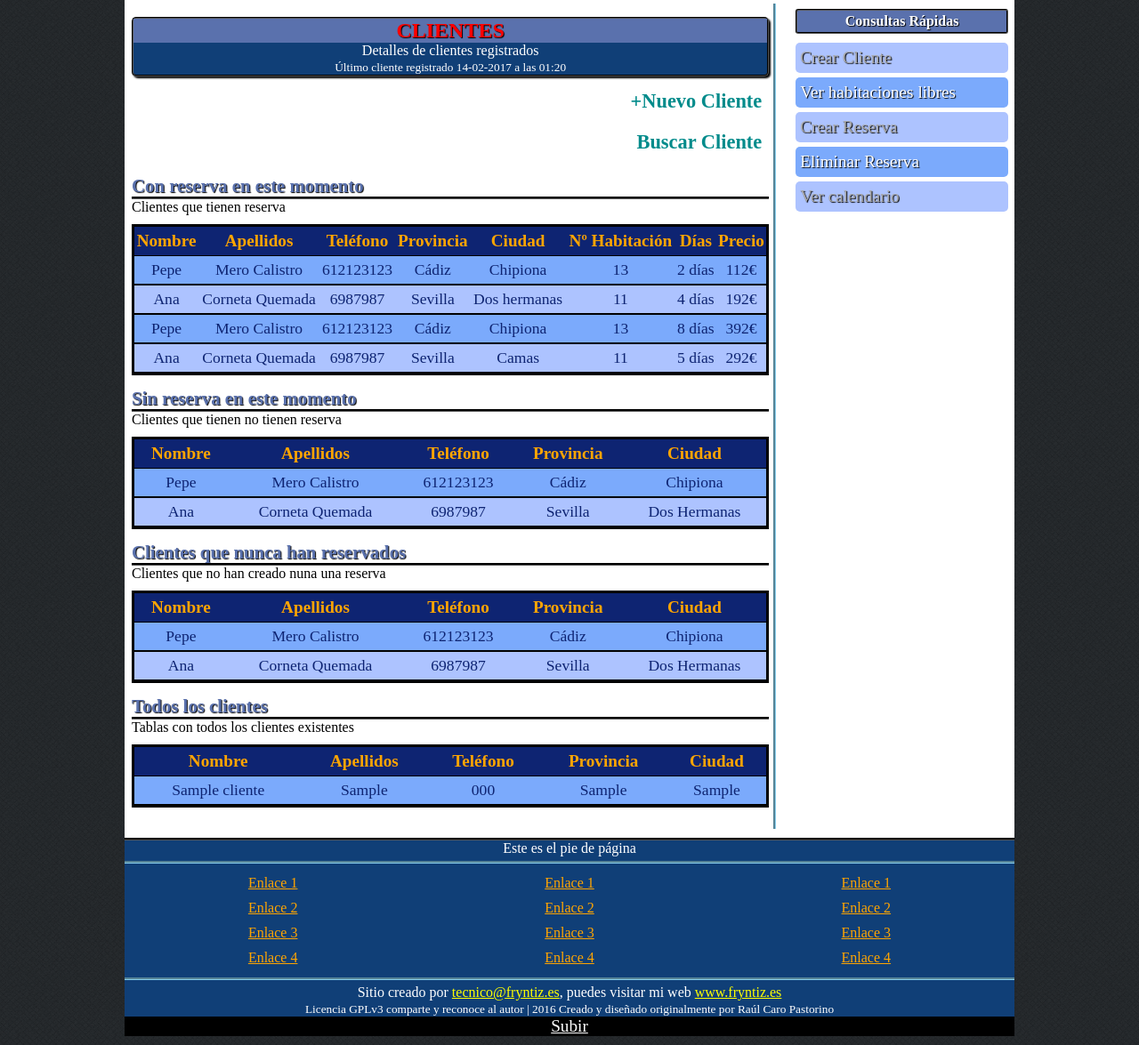
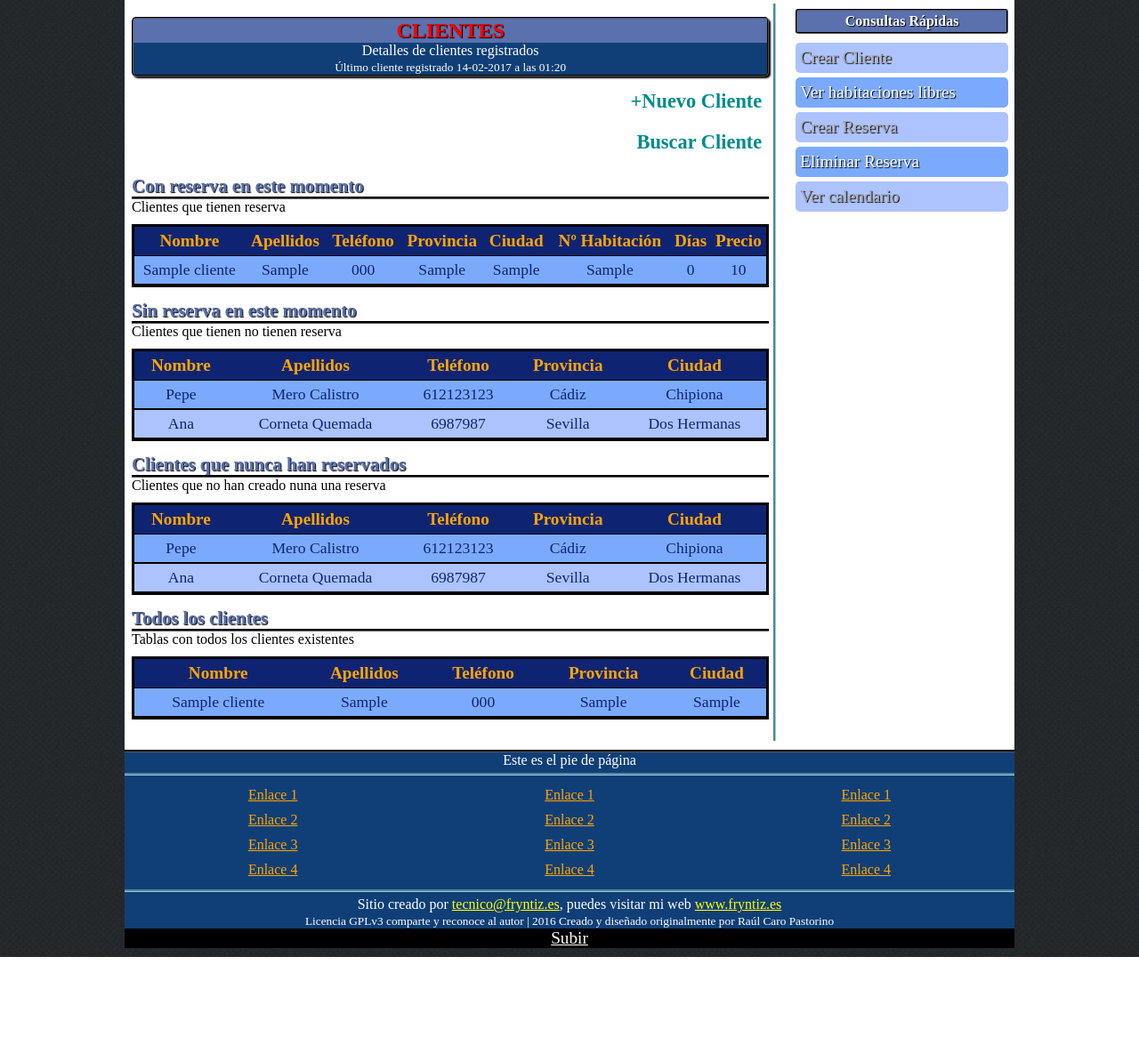
Before and after one commit to raupulus/php-project-practice-gestion_hostal, a PHP site: page /clientes.php in a window 1280 px wide. Shown: the part 194-1369 px from the top of the page at 89% size. After the commit the page ends 1270 px from the top, so only its background shows below. Run offline with PHP 8.4, Linux system fonts and the light colour scheme; tables that the repository leaves empty or names only in its code hold one stand-in row (values such as "Sample post").

Commit message:
Muestra clientes con reserva en este momento

```diff
--- a/bd/Consultas.sql
+++ b/bd/Consultas.sql
@@ -54,7 +54,7 @@
     clientes.provincia,
     clientes.ciudad,
     habitaciones.numero,
-    (reservas.fecha_salida - reservas.fecha_entrada) AS Dias_Reservados,
+    (reservas.fecha_salida - reservas.fecha_entrada) AS dias_reservados,
     reservas.precio
 FROM
     clientes
--- a/bd/consultas.php
+++ b/bd/consultas.php
@@ -8,9 +8,27 @@
 
 function consulta_clientes_con_reserva()
 {
-    // $clientes = consulta_clientes_todos();
+    //$clientes = consulta_clientes_todos();
     // Filtrar resultados¿?
     // desconectar();
+
+    $pdo = conectar();
+    return $clientes = $pdo->query('SELECT
+            clientes.nombre,
+            clientes.apellidos,
+            clientes.telefono,
+            clientes.provincia,
+            clientes.ciudad,
+            habitaciones.numero as numeros,
+            (reservas.fecha_salida - reservas.fecha_entrada) AS dias_reservados,
+            reservas.precio as precio
+        FROM
+            clientes
+            JOIN reservas ON clientes.id = reservas.clientes_id
+            JOIN habitaciones ON reservas.clientes_id = habitaciones.id
+        WHERE reservas.fecha_entrada > CURRENT_DATE
+        ORDER BY reservas.fecha_entrada ASC;
+    ');
 }
 
 function consulta_clientes_sin_reserva()
--- a/clientes.php
+++ b/clientes.php
@@ -60,7 +60,7 @@
                     <SECTION>
                         <H3>Con reserva en este momento</H3>
                         <P>Clientes que tienen reserva</P>
-                        <TABLE>
+                        <table>
                             <TR>
                                 <TH>Nombre</TH>
                                 <TH>Apellidos</TH>
@@ -72,53 +72,24 @@
                                 <TH>Precio</TH>
                             </TR>
 
-                            <!--Temporal para diseño, esta parte se llena con la BD-->
-                            <TR>
-                                <TD>Pepe</TD>
-                                <TD>Mero Calistro</TD>
-                                <TD>612123123</TD>
-                                <TD>Cádiz</TD>
-                                <TD>Chipiona</TD>
-                                <TD>13</TD>
-                                <TD>2 días</TD>
-                                <TD>112€</TD>
-                            </TR>
-                            <TR>
-                                <TD>Ana</TD>
-                                <TD>Corneta Quemada</TD>
-                                <TD>6987987</TD>
-                                <TD>Sevilla</TD>
-                                <TD>Dos hermanas</TD>
-                                <TD>11</TD>
-                                <TD>4 días</TD>
-                                <TD>192€</TD>
-                            </TR>
-                            <TR>
-                                <TD>Pepe</TD>
-                                <TD>Mero Calistro</TD>
-                                <TD>612123123</TD>
-                                <TD>Cádiz</TD>
-                                <TD>Chipiona</TD>
-                                <TD>13</TD>
-                                <TD>8 días</TD>
-                                <TD>392€</TD>
-                            </TR>
-                            <TR>
-                                <TD>Ana</TD>
-                                <TD>Corneta Quemada</TD>
-                                <TD>6987987</TD>
-                                <TD>Sevilla</TD>
-                                <TD>Camas</TD>
-                                <TD>11</TD>
-                                <TD>5 días</TD>
-                                <TD>292€</TD>
-                            </TR>
-                            <!--Fin de la parte temporal-->
-
                             <?php
-
+                                $clientes = consulta_clientes_con_reserva();
+                                foreach ($clientes as $key => $value):
                             ?>
-                        </TABLE>
+                                    <TR>
+                                        <TD><?= $value['nombre'] ?></TD>
+                                        <TD><?= $value['apellidos'] ?></TD>
+                                        <TD><?= $value['telefono'] ?></TD>
+                                        <TD><?= $value['provincia'] ?></TD>
+                                        <TD><?= $value['ciudad'] ?></TD>
+                                        <TD><?= $value['numeros'] ?></TD>
+                                        <TD><?= $value['dias_reservados'] ?></TD>
+                                        <TD><?= $value['precio'] ?></TD>
+                                    </TR>
+                            <?php
+                                endforeach;
+                            ?>
+                        </table
                     </SECTION>
 
                     <SECTION>
```
